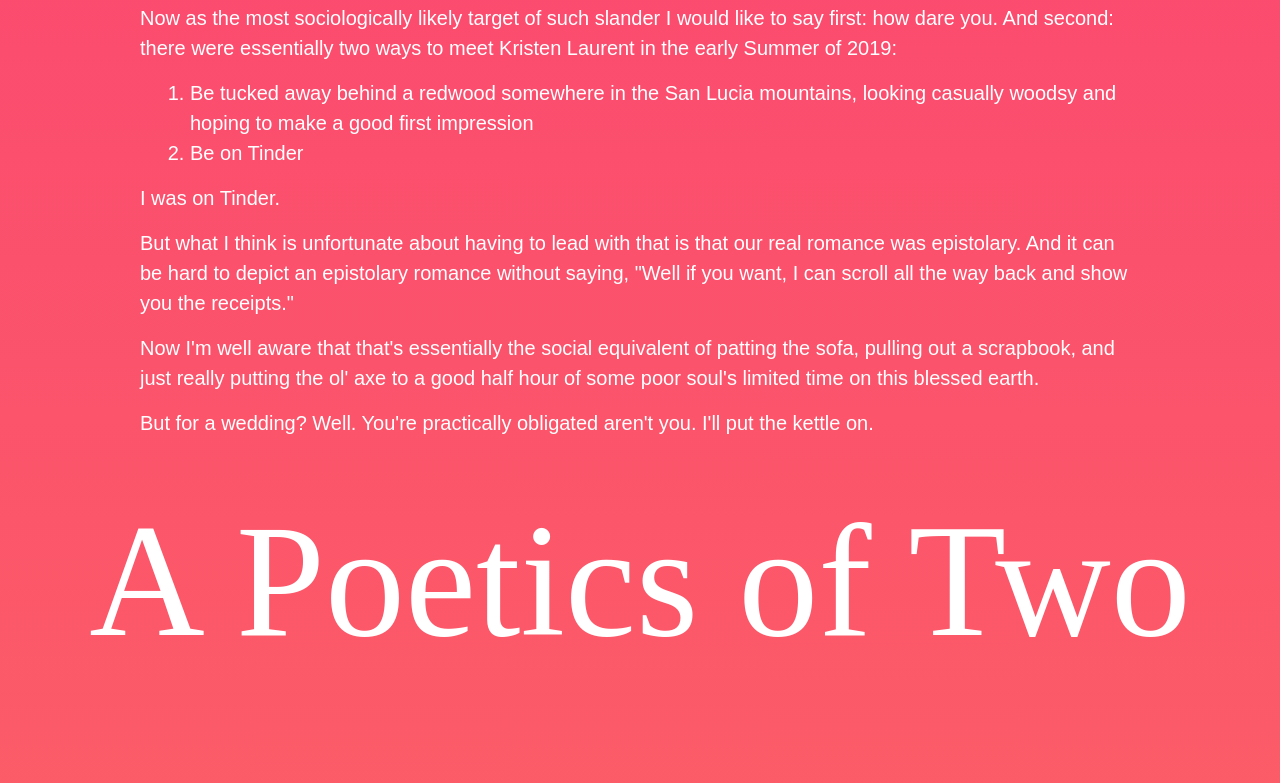
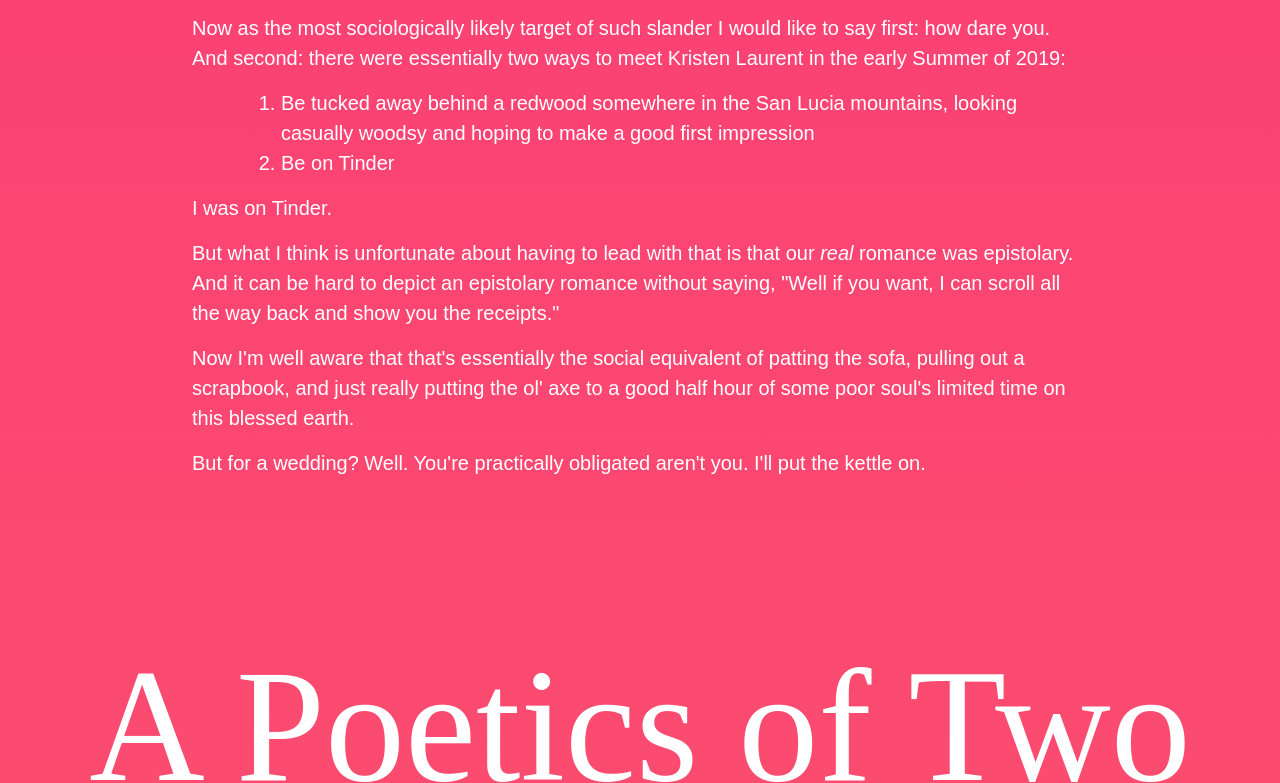
Before and after one commit to chrisgloom/HowWeMet, a website: page dist/index.html in a window 1280 px wide. Shown: the part 2386-3169 px from the top of the page. Drawn offline with nearby package versions, Linux system fonts and the light colour scheme; a web font is replaced by a local one.

Commit message:
adding pictures

```diff
--- a/src/style.less
+++ b/src/style.less
@@ -16,8 +16,11 @@ h1 {
   font-size: 20vmin;
 }
 
+em {
+  font-style: italic;
+}
+
 .intro-section {
-  padding: 1em;
   padding-bottom: 2em;
   margin: auto;
   background: rgb(252, 117, 91);
@@ -26,13 +29,14 @@ h1 {
       rgba(251, 51, 123, 1) 100%);
 
   h1 {
+    margin: 0 1vw;
     text-align: center;
     font-family: "Lilita One", serif;
     clear: both;
   }
 
   p {
-    max-width: 50em;
+    max-width: 70vw;
     margin: auto;
 
     &:not(:last-child) {
@@ -40,8 +44,14 @@ h1 {
     }
   }
 
+  @media screen and (max-width: 500px) {
+    p {
+      max-width: 90vw;
+    }
+  }
+
   ol {
-    max-width: 47.5em;
+    max-width: 60vw;
     list-style: decimal;
     margin: auto;
     padding-left: 2.5em;
```
Also changed, not shown: dist/bachelard.jpeg (added), dist/index.html, dist/kCave.jpg (added), dist/poeticsOfSpace.jpg (added), dist/style.css.
